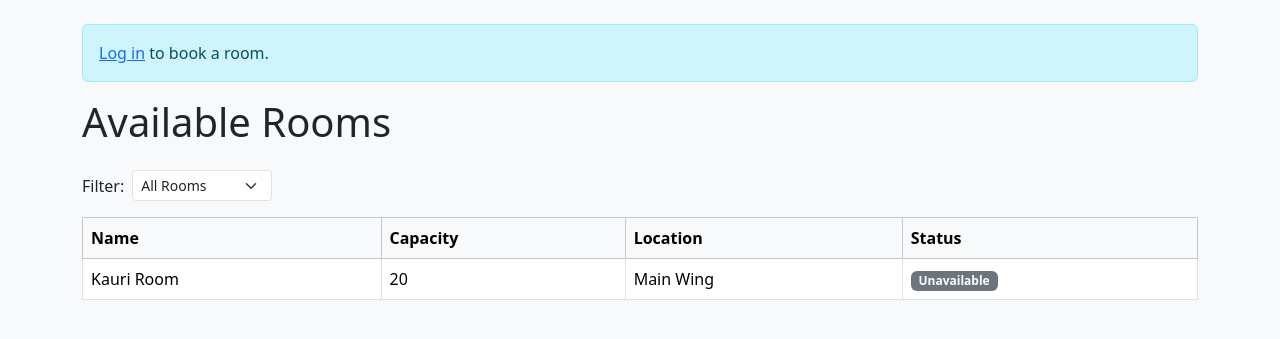
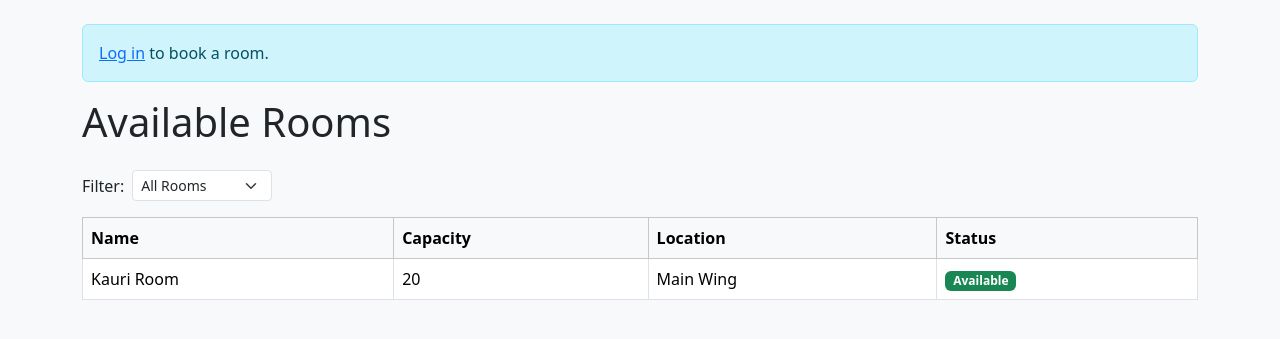
Before and after one commit to RiyaaVishnoi/conference-booking, a Django app: page / in a window 1280 px wide. Shown: the part 56-395 px from the top of the page. Run offline with Django 4.2, Linux system fonts and the light colour scheme; data comes from the database, SQL or seed files in the repository.

Commit message:
Fixed availability status in room list display

```diff
--- a/rooms/templates/rooms/room_list.html
+++ b/rooms/templates/rooms/room_list.html
@@ -43,7 +43,7 @@
                 <td>{{ room.capacity }}</td>
                 <td>{{ room.location }}</td>
                 <td>
-                    {% if room.is_available %}
+                    {% if room.available %}
                         <span class="badge bg-success">Available</span>
                     {% else %}
                         <span class="badge bg-secondary">Unavailable</span>
```
